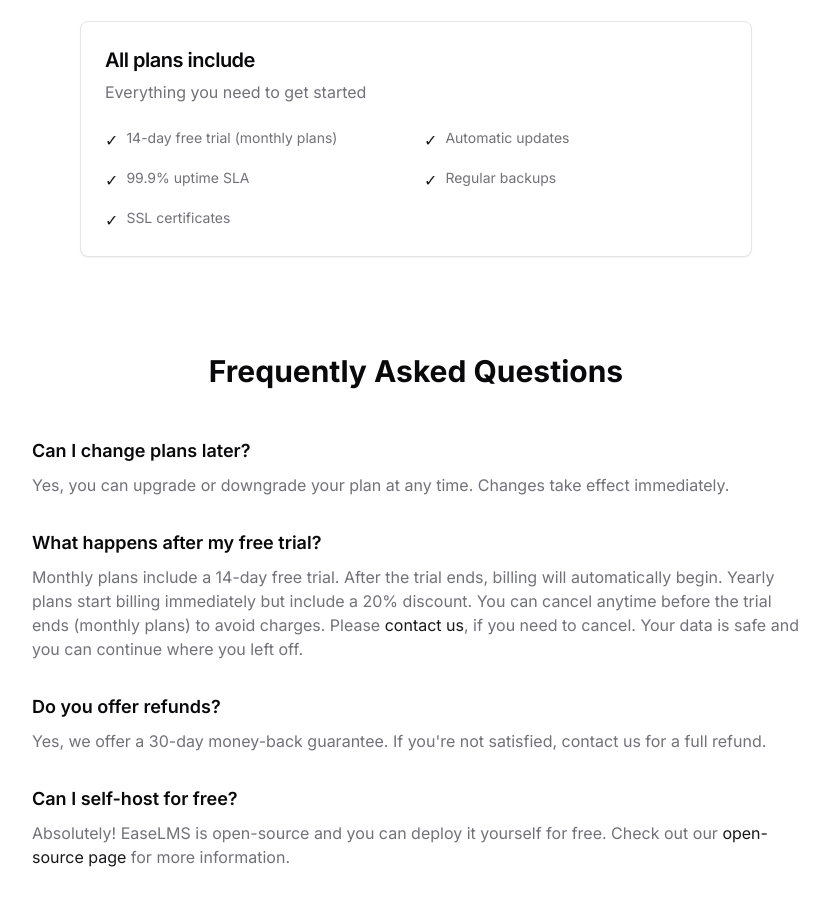
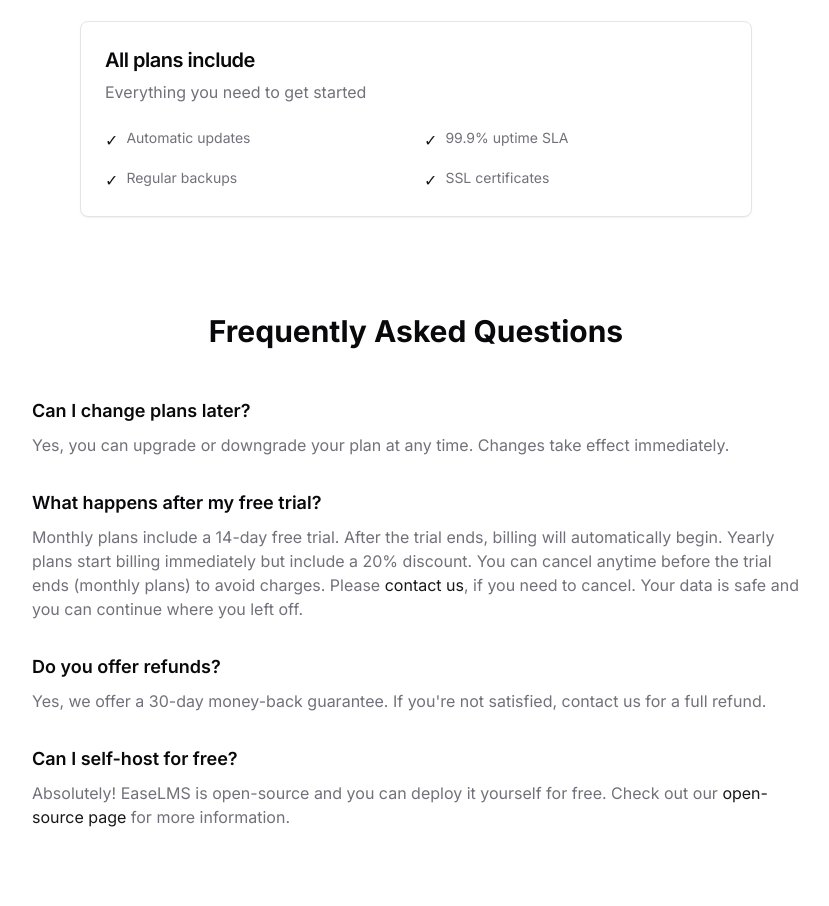
Before and after one commit to enyojoo/easelms-website, a Next.js app: page /pricing in a window 1280 px wide. Shown: the part 1180-2086 px from the top of the page, without its empty margins (224-1053 px from the left). Built offline with nearby package versions, Linux system fonts and the light colour scheme; no server answers; what @posthog/react would draw is missing.

Commit message:
Remove trial from 'All plans include' section
- Trial only applies to monthly plans, not all plans
- Keep only features that apply to all plans

```diff
--- a/app/pricing/page.tsx
+++ b/app/pricing/page.tsx
@@ -158,10 +158,6 @@ export default function PricingPage() {
               <ul className="grid grid-cols-1 gap-3 sm:gap-4 sm:grid-cols-2">
                 <li className="flex items-start gap-2">
                   <span className="text-primary">✓</span>
-                  <span className="text-sm text-muted-foreground">14-day free trial (monthly plans)</span>
-                </li>
-                <li className="flex items-start gap-2">
-                  <span className="text-primary">✓</span>
                   <span className="text-sm text-muted-foreground">Automatic updates</span>
                 </li>
                 <li className="flex items-start gap-2">
```
